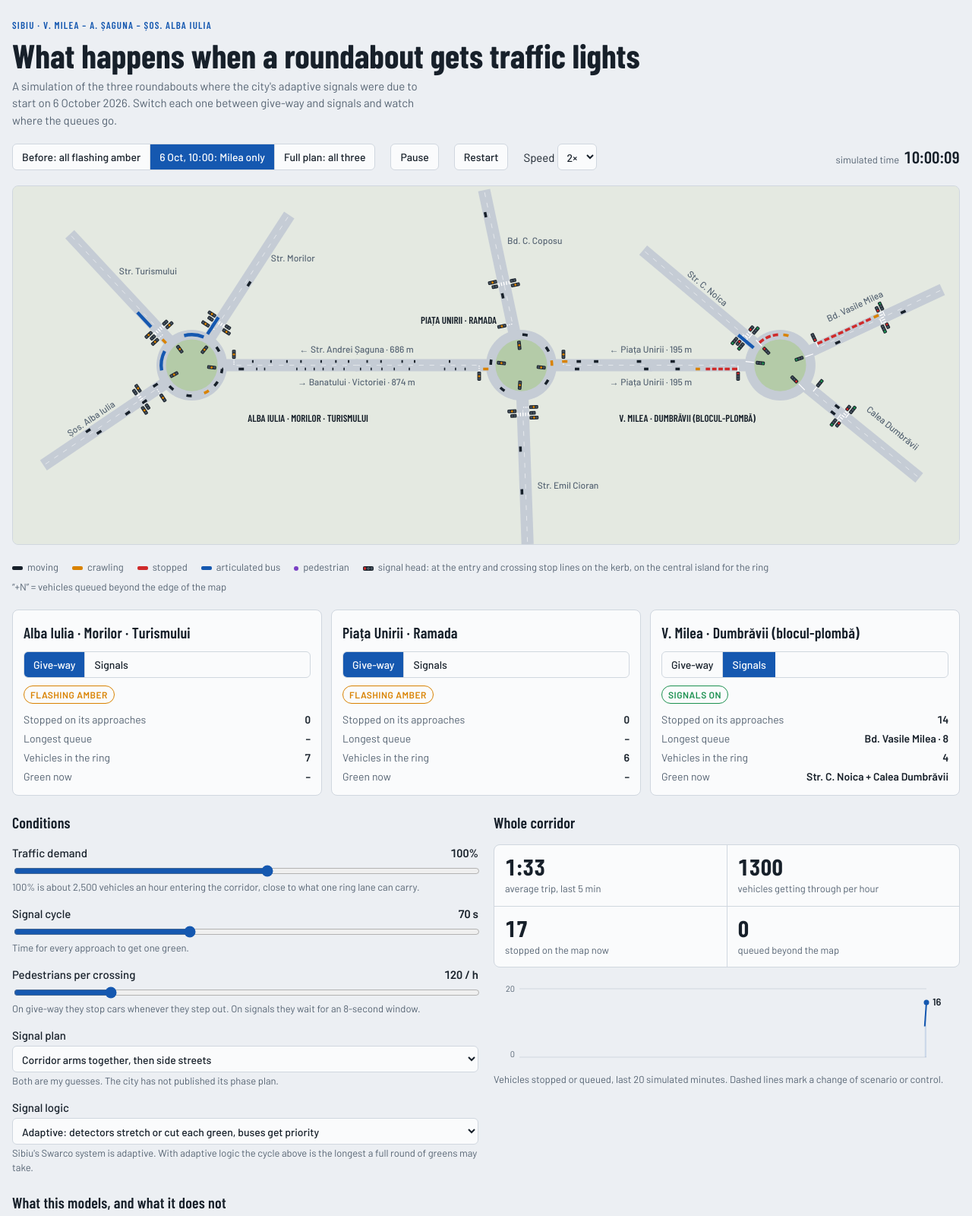
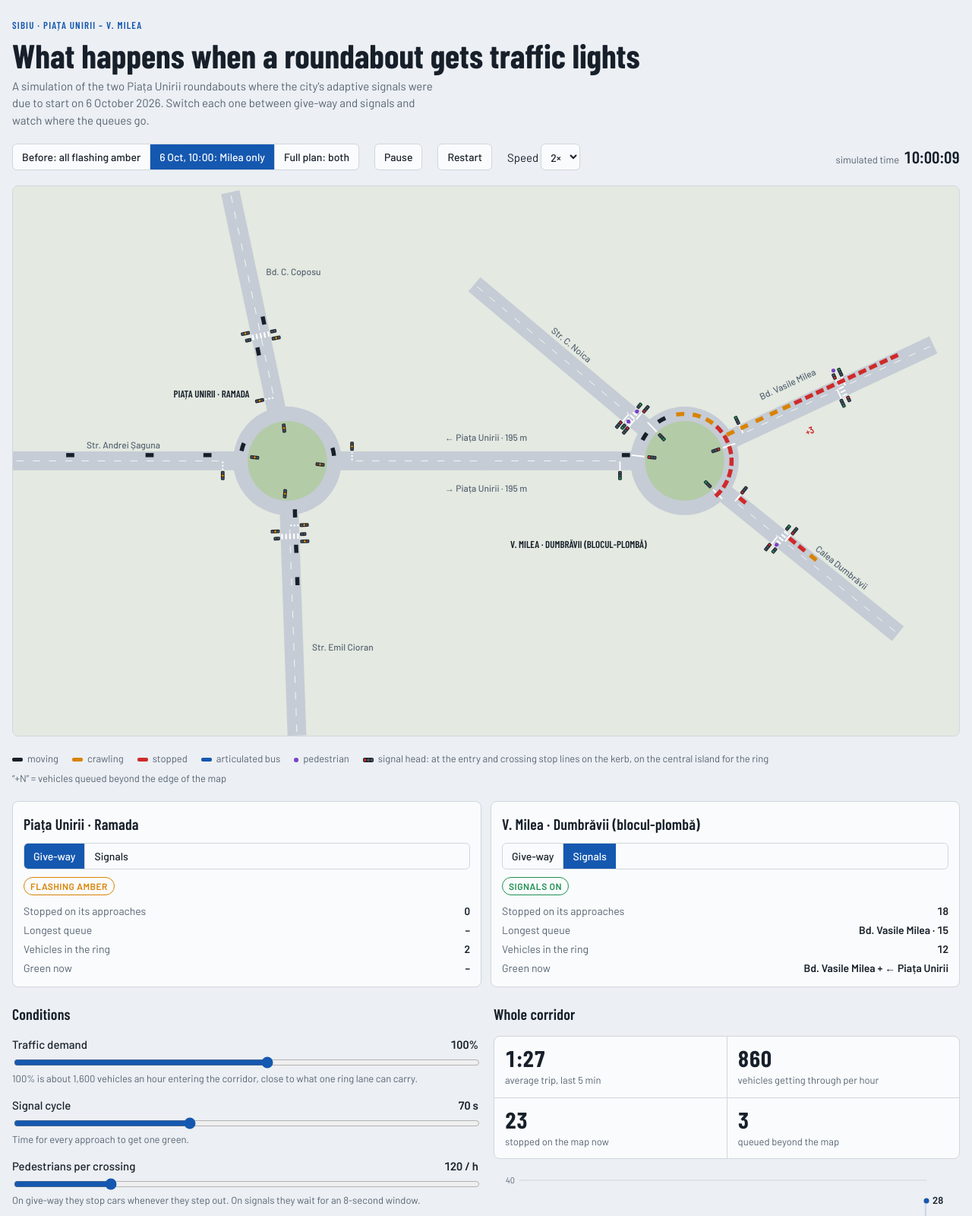
Before and after one commit to aoprisan/giratie, a website built with Vite: page index.html in a window 1280 px wide. Shown: the top 1600 px of the page at 76% size. Built offline with nearby package versions, Linux system fonts and the light colour scheme; animation ran at ten frames a second.

Commit message:
Simulate only the two roundabouts in the city's Vissim model
Morilor (Șos. Alba Iulia × Str. Morilor × Str. Turismului) is not in the
city's "Fluxuri simultane" image, so it is commented out in `defs`.
Str. Andrei Șaguna becomes an exit-only arm at Ramada (one-way westbound):
`flow` 0, and a new `out` weight (900, the old Morilor arms' total) keeps
it as a destination. UI, scenarios, tests and docs go from three rings to
two. Network flow at 100% demand drops from ~2,550 to ~1,460 veh/h.

Co-Authored-By: Claude Opus 5.5 <noreply@anthropic.com>

```diff
--- a/index.html
+++ b/index.html
@@ -9,16 +9,16 @@
 <body style="margin:0">
 <div class="wrap">
 <header>
-  <div class="eyebrow">Sibiu · V. Milea – A. Șaguna – Șos. Alba Iulia</div>
+  <div class="eyebrow">Sibiu · Piața Unirii – V. Milea</div>
   <h1>What happens when a roundabout gets traffic lights</h1>
-  <p class="lede">A simulation of the three roundabouts where the city's adaptive signals were due to start on 6 October 2026. Switch each one between give-way and signals and watch where the queues go.</p>
+  <p class="lede">A simulation of the two Piața Unirii roundabouts where the city's adaptive signals were due to start on 6 October 2026. Switch each one between give-way and signals and watch where the queues go.</p>
 </header>
 
 <div class="bar">
   <div class="seg" role="group" aria-label="Scenario">
     <button id="sc-before" type="button" aria-pressed="false">Before: all flashing amber</button>
     <button id="sc-oct6" type="button" aria-pressed="true">6 Oct, 10:00: Milea only</button>
-    <button id="sc-full" type="button" aria-pressed="false">Full plan: all three</button>
+    <button id="sc-full" type="button" aria-pressed="false">Full plan: both</button>
   </div>
   <button class="btn" id="pause" type="button">Pause</button>
   <button class="btn" id="reset" type="button">Restart</button>
@@ -26,7 +26,7 @@
   <div class="clock"><small>simulated time</small><span id="clock">10:00:00</span></div>
 </div>
 
-<div class="mapbox"><canvas id="map" aria-label="Animated schematic map of the three roundabouts with moving vehicles"></canvas></div>
+<div class="mapbox"><canvas id="map" aria-label="Animated schematic map of the two roundabouts with moving vehicles"></canvas></div>
 <div class="legend">
   <span><i style="background:var(--car)"></i>moving</span>
   <span><i style="background:var(--slow)"></i>crawling</span>
@@ -44,7 +44,7 @@
     <h2>Conditions</h2>
     <div class="ctl"><label for="demand">Traffic demand</label><output id="demand-o">100%</output>
       <input id="demand" type="range" min="40" max="150" step="5" value="100">
-      <small>100% is about 2,500 vehicles an hour entering the corridor, close to what one ring lane can carry.</small></div>
+      <small>100% is about 1,600 vehicles an hour entering the corridor, close to what one ring lane can carry.</small></div>
     <div class="ctl"><label for="cycle">Signal cycle</label><output id="cycle-o">70 s</output>
       <input id="cycle" type="range" min="40" max="120" step="5" value="70">
       <small>Time for every approach to get one green.</small></div>
@@ -73,8 +73,8 @@
 
 <div class="notes">
   <h2>What this models, and what it does not</h2>
-  <p>Each car follows the one ahead with the Intelligent Driver Model. On give-way, a car enters when the ring is clear to its left. On signals, each approach has an entry light, a stop line on the ring just before it, and, on the arms that have one, a signalised pedestrian crossing a short way out with lights for both directions. The lights stand where the city’s own traffic model shows them (Ramada, Milea) or where OpenStreetMap maps the crossings (Morilor). A queue held at an exit crossing can reach back across the ring, which is how the articulated buses blocked the Dumbrăvii direction on the morning described in the article.</p>
-  <p>The three roundabouts and their arms are the ones the city named: Șos. Alba Iulia × Str. Morilor × Str. Turismului; Piața Unirii × Bd. Corneliu Coposu × Str. Andrei Șaguna × Str. Emil Cioran (“Ramada”); and Bd. Vasile Milea × Calea Dumbrăvii × Piața Unirii × Str. Constantin Noica, the street that passes under the “blocul-plombă”. The links are modelled at their real route lengths from OpenStreetMap but drawn compressed: Str. Andrei Șaguna is one-way westbound (686 m), eastbound traffic goes round via Str. Banatului and Bd. Victoriei (874 m), and Piața Unirii is 195 m. The arms keep their real angles around each roundabout; the map is straightened so the corridor runs left to right.</p>
+  <p>Each car follows the one ahead with the Intelligent Driver Model. On give-way, a car enters when the ring is clear to its left. On signals, each approach has an entry light, a stop line on the ring just before it, and, on the arms that have one, a signalised pedestrian crossing a short way out with lights for both directions. The lights stand where the city’s own traffic model shows them. A queue held at an exit crossing can reach back across the ring, which is how the articulated buses blocked the Dumbrăvii direction on the morning described in the article.</p>
+  <p>The two roundabouts are the ones in the city’s traffic model: Piața Unirii × Bd. Corneliu Coposu × Str. Andrei Șaguna × Str. Emil Cioran (“Ramada”), and Bd. Vasile Milea × Calea Dumbrăvii × Piața Unirii × Str. Constantin Noica, the street that passes under the “blocul-plombă”. The city also named a third, Șos. Alba Iulia × Str. Morilor, but its model does not show it, so it is left out. Str. Andrei Șaguna is one-way westbound and only takes traffic out of Ramada. The 195 m Piața Unirii link is modelled at its real length but drawn compressed. The arms keep their real angles around each roundabout; the map is straightened so the corridor runs left to right.</p>
   <p>Adaptive control works the way the city described it: detectors in each approach keep a green running while traffic keeps arriving, cut it after a gap of 2.5 s, skip approaches with nobody waiting, and give an approaching bus its green early. A green also ends early when the ring is half full. Pedestrian windows open only when someone is waiting.</p>
   <p>The layout is still a schematic. Each roundabout has one ring lane and one lane per approach, the real ones have two in places, so lane-choice errors, which the city blamed for most of the 6 October queues, are not modelled. Traffic volumes and signal timings are assumptions, so read the result as a direction, never as a forecast. A single-lane ring has little room to store vehicles between stop lines, and that flatters give-way here.</p>
   <p>Sources: <a href="https://www.turnulsfatului.ro/2026/10/06/un-pic-de-haos-domnule-un-singur-semafor-de-giratoriu-a-pornit-marti-dimineata-tocmai-cel-unde-pietonii-erau-obligati-sa-se-amestece-printre-masini/">Turnul Sfatului, 6 October 2026</a>; <a href="https://www.turnulsfatului.ro/2026/10/02/semafoarele-din-giratoiu-vor-fi-puse-in-functiune-de-marti-6-octombrie-anunt-oficial-de-la-primarie/">city announcement, 2 October</a>; <a href="https://mesageruldesibiu.ro/3-000-de-masini-in-doua-ore-intersectiile-din-sibiu-unde-vor-functiona-semafoarele-smart/">Mesagerul de Sibiu</a> (about 3,000 vehicles between 7 and 9 am at Milea × Dumbrăvii); <a href="https://www.turnulsfatului.ro/2026/10/07/semafoarele-din-giratoriile-sibiului-vor-fi-repornite-dupa-refacerea-marcajelor-rutiere-peste-80-din-deficiente-au-avut-drept-cauza-incadrarile-gresite/">Turnul Sfatului, 7 October</a>. The signals at Milea × Dumbrăvii ran for about two hours and were put back on flashing amber.</p>
--- a/scripts/scenarios.ts
+++ b/scripts/scenarios.ts
@@ -2,7 +2,7 @@
 import {createSim, mulberry32, type Ctrl, type Mode, type Plan} from '../src/sim';
 
 const seed = Number(process.argv[2] ?? 1);
-const scenarios: Mode[][] = [['classic', 'classic', 'classic'], ['classic', 'classic', 'signal'], ['signal', 'signal', 'signal']];
+const scenarios: Mode[][] = [['classic', 'classic'], ['classic', 'signal'], ['signal', 'signal']];
 for (const [ctrl, plan, cycle] of [['fixed', 'pair', 70], ['fixed', 'seq', 100], ['adaptive', 'pair', 70], ['adaptive', 'pair', 100], ['adaptive', 'seq', 100]] as [Ctrl, Plan, number][]) {
   for (const modes of scenarios) {
     const s = createSim({demand: 1, cycle, ped: 120, plan, ctrl}, mulberry32(seed));
--- a/src/sim.ts
+++ b/src/sim.ts
@@ -74,6 +74,7 @@ export interface Arm {
   py: number;
   name: string | null;
   flow: number;
+  out: number;
   g: number;
   link: number;
   sEntry: number;
@@ -174,6 +175,7 @@ interface ArmDef {
   a: number;
   name?: string;
   flow?: number;
+  out?: number;
   g?: number;
   link?: number;
   len?: number;
@@ -190,26 +192,26 @@ interface RbDef {
 }
 
 // Arms are listed in the order the city named them on 2 Oct 2026. Screen angles: 0 = east, 90 = south.
-// Geometry from OpenStreetMap (7 Oct 2026, ring ways 191137276, 190921167, 190919313). Each roundabout is rotated
+// Geometry from OpenStreetMap (7 Oct 2026, ring ways 190921167, 190919313). Each roundabout is rotated
 // as a whole so its links lie on the drawn corridor, which keeps the real angular spacing of its arms.
-// Real bearings (screen angles, unrotated): morilor: Alba Iulia 129, Turismului 210, Morilor 286, link 343 (rotated +17);
-// ramada: link to milea 61, Cioran 145, link to morilor 233, Coposu 315 (rotated -57, links forced to 0/180);
-// milea: V. Milea 35, Dumbrăvii 99, link 240, Noica 280 (rotated -60).
-// `len` is the ring-to-ring route length in the direction leaving the arm. Str. Andrei Șaguna is one-way westbound;
-// eastbound traffic runs Alba Iulia → Str. Dealului → Str. Banatului → Bd. Victoriei.
-// `xw`: signalised pedestrian crossing, metres from the ring centreline. Ramada and Milea from the city's Vissim model
-// ("Fluxuri simultane", sibiu100.ro, 6 Oct 2026; scale from the OSM ring centres); Morilor from OSM crossing nodes
-// 1029549080, 1029549132, 2017149689. The links have no crossing near the rings.
+// Real bearings (screen angles, unrotated): ramada: link to milea 61, Cioran 145, Șaguna 233, Coposu 315 (rotated -57,
+// link and Șaguna forced to 0/180); milea: V. Milea 35, Dumbrăvii 99, link 240, Noica 280 (rotated -60).
+// Only the two roundabouts in the city's Vissim model are simulated. Str. Andrei Șaguna is one-way westbound, so at
+// Ramada it is an exit only (`flow` 0); `out` weights it as a destination (the old Morilor arms' 900 veh/h combined).
+// `len` is the ring-to-ring route length in the direction leaving the arm.
+// `xw`: signalised pedestrian crossing, metres from the ring centreline, from the city's Vissim model
+// ("Fluxuri simultane", sibiu100.ro, 6 Oct 2026; scale from the OSM ring centres). The link has no crossing near the rings.
 const defs: RbDef[] = [
-  {key: 'morilor', name: 'Alba Iulia · Morilor · Turismului', x: 0, y: 0, nameAt: [150, 48], arms: [
-    {a: 0, link: 1, name: '→ Banatului · Victoriei', len: 874}, {a: 303, name: 'Str. Morilor', flow: 220, g: 1, xw: 17},
-    {a: 146, name: 'Șos. Alba Iulia', flow: 520, g: 0, xw: 26}, {a: 227, name: 'Str. Turismului', flow: 160, g: 1, xw: 15}]},
-  {key: 'ramada', name: 'Piața Unirii · Ramada', x: 280, y: 0, arms: [
-    {a: 0, link: 2, name: '→ Piața Unirii', len: 195}, {a: 258, name: 'Bd. C. Coposu', flow: 280, g: 1, xw: 45},
-    {a: 180, link: 0, name: '← Str. Andrei Șaguna', len: 686}, {a: 88, name: 'Str. Emil Cioran', flow: 300, g: 1, xw: 16}]},
-  {key: 'milea', name: 'V. Milea · Dumbrăvii (blocul-plombă)', x: 500, y: 0, nameAt: [-21, 48], arms: [
+  // Șos. Alba Iulia × Str. Morilor × Str. Turismului: named by the city but not in its Vissim model, so left out.
+  // {key: 'morilor', name: 'Alba Iulia · Morilor · Turismului', x: 0, y: 0, nameAt: [150, 48], arms: [
+  //   {a: 0, link: 1, name: '→ Banatului · Victoriei', len: 874}, {a: 303, name: 'Str. Morilor', flow: 220, g: 1, xw: 17},
+  //   {a: 146, name: 'Șos. Alba Iulia', flow: 520, g: 0, xw: 26}, {a: 227, name: 'Str. Turismului', flow: 160, g: 1, xw: 15}]},
+  {key: 'ramada', name: 'Piața Unirii · Ramada', x: 0, y: 0, arms: [
+    {a: 0, link: 1, name: '→ Piața Unirii', len: 195}, {a: 258, name: 'Bd. C. Coposu', flow: 280, g: 1, xw: 45},
+    {a: 180, name: 'Str. Andrei Șaguna', flow: 0, out: 900, g: 0}, {a: 88, name: 'Str. Emil Cioran', flow: 300, g: 1, xw: 16}]},
+  {key: 'milea', name: 'V. Milea · Dumbrăvii (blocul-plombă)', x: 220, y: 0, nameAt: [-21, 48], arms: [
     {a: 335, name: 'Bd. Vasile Milea', flow: 470, g: 0, xw: 70}, {a: 220, name: 'Str. C. Noica', flow: 120, g: 1, xw: 12},
-    {a: 180, link: 1, name: '← Piața Unirii', len: 195}, {a: 39, name: 'Calea Dumbrăvii', flow: 420, g: 1, xw: 43}]},
+    {a: 180, link: 0, name: '← Piața Unirii', len: 195}, {a: 39, name: 'Calea Dumbrăvii', flow: 420, g: 1, xw: 43}]},
 ];
 
 /** Mulberry32: small seedable PRNG returning floats in [0, 1). */
@@ -236,7 +238,7 @@ export function createSim(P: Params, rng: () => number = Math.random): Sim {
       const ang = d.a * Math.PI / 180, ux = Math.cos(ang), uy = Math.sin(ang);
       const sEntry = mod(-(ang - DEL) * RR, C);
       // Lanes, stops and phase weights are filled in below.
-      rb.arms.push({rb, idx: k, ang, ux, uy, px: uy, py: -ux, name: d.name ?? null, flow: d.flow ?? 0, g: d.g ?? 0, link: d.link ?? -1,
+      rb.arms.push({rb, idx: k, ang, ux, uy, px: uy, py: -ux, name: d.name ?? null, flow: d.flow ?? 0, out: d.out ?? d.flow ?? 0, g: d.g ?? 0, link: d.link ?? -1,
         sEntry, sExit: mod(-(ang + DEL) * RR, C), sStop: mod(sEntry - 6, C),
         ex: rb.x + RR * Math.cos(ang - DEL), ey: rb.y + RR * Math.sin(ang - DEL), xx: rb.x + RR * Math.cos(ang + DEL), xy: rb.y + RR * Math.sin(ang + DEL),
         pedUntil: -1, pedWait: 0, pedOpen: -1, len: d.len ?? 0, xw: d.link === undefined ? d.xw ?? 0 : 0, peds: [], backlog: [], sg: null, w: 0, f0: 0, fd: 0} as unknown as Arm);
@@ -345,9 +347,9 @@ export function createSim(P: Params, rng: () => number = Math.random): Sim {
     return s ? s.ped : t < a.pedUntil;
   }
   function pickDest(a: Arm): Arm {
-    let tot = 0; for (const s of sinks) if (s !== a) tot += s.flow;
+    let tot = 0; for (const s of sinks) if (s !== a) tot += s.out;
     let r = rng() * tot;
-    for (const s of sinks) { if (s === a) continue; r -= s.flow; if (r <= 0) return s; }
+    for (const s of sinks) { if (s === a) continue; r -= s.out; if (r <= 0) return s; }
     return sinks[0];
   }
   function exitFor(rb: Roundabout, dest: Arm): Arm {
--- a/src/ui.ts
+++ b/src/ui.ts
@@ -13,7 +13,7 @@ function $<T extends HTMLElement = HTMLElement>(id: string): T {
 export function start(): void {
   const P: Params = {demand: 1, cycle: 70, ped: 120, plan: 'pair', ctrl: 'adaptive'};
   const reduce = matchMedia('(prefers-reduced-motion: reduce)').matches;
-  let sim: Sim, speed = 2, paused = reduce, modes: Mode[] = ['classic', 'classic', 'signal'];
+  let sim: Sim, speed = 2, paused = reduce, modes: Mode[] = ['classic', 'signal'];
   let hist: {t: number; v: number}[] = [], marks: number[] = [], lastHist = 0;
   const WARM = 240, BASE = 9 * 3600 + 56 * 60;
   function build(): void {
@@ -24,7 +24,7 @@ export function start(): void {
   }
   build();
   const K = sim!.K, RR = K.RR, LW = K.LW, PAD = 16;
-  const minX = -(RR + K.ARM + PAD), maxX = 500 + RR + K.ARM + PAD, minY = -(RR + K.ARM + PAD), maxY = RR + K.ARM + PAD;
+  const minX = -(RR + K.ARM + PAD), maxX = Math.max(...sim!.rbs.map(r => r.x)) + RR + K.ARM + PAD, minY = -(RR + K.ARM + PAD), maxY = RR + K.ARM + PAD;
   const cv = $<HTMLCanvasElement>('map'), ctx = cv.getContext('2d')!, sp = $<HTMLCanvasElement>('spark'), sx = sp.getContext('2d')!;
   const col = {} as Record<ColorKey, string>;
   let sc = 1, dpr = 1, W = 0, H = 0;
@@ -210,9 +210,9 @@ export function start(): void {
     $('m' + i + 's').onclick = () => setModes(modes.map((m, j) => j === i ? 'signal' : m));
   });
   const presets: Record<string, Mode[]> = {
-    'sc-before': ['classic', 'classic', 'classic'],
-    'sc-oct6': ['classic', 'classic', 'signal'],
-    'sc-full': ['signal', 'signal', 'signal'],
+    'sc-before': ['classic', 'classic'],
+    'sc-oct6': ['classic', 'signal'],
+    'sc-full': ['signal', 'signal'],
   };
   function setModes(m: Mode[]): void { modes = m; sim.rbs.forEach((r, i) => r.mode = m[i]); marks.push(sim.t); syncUI(); }
   function syncUI(): void {
```
Also changed, not shown: CLAUDE.md (+10 -11 lines), test/sim.test.ts (+10 -12 lines), README.md.
